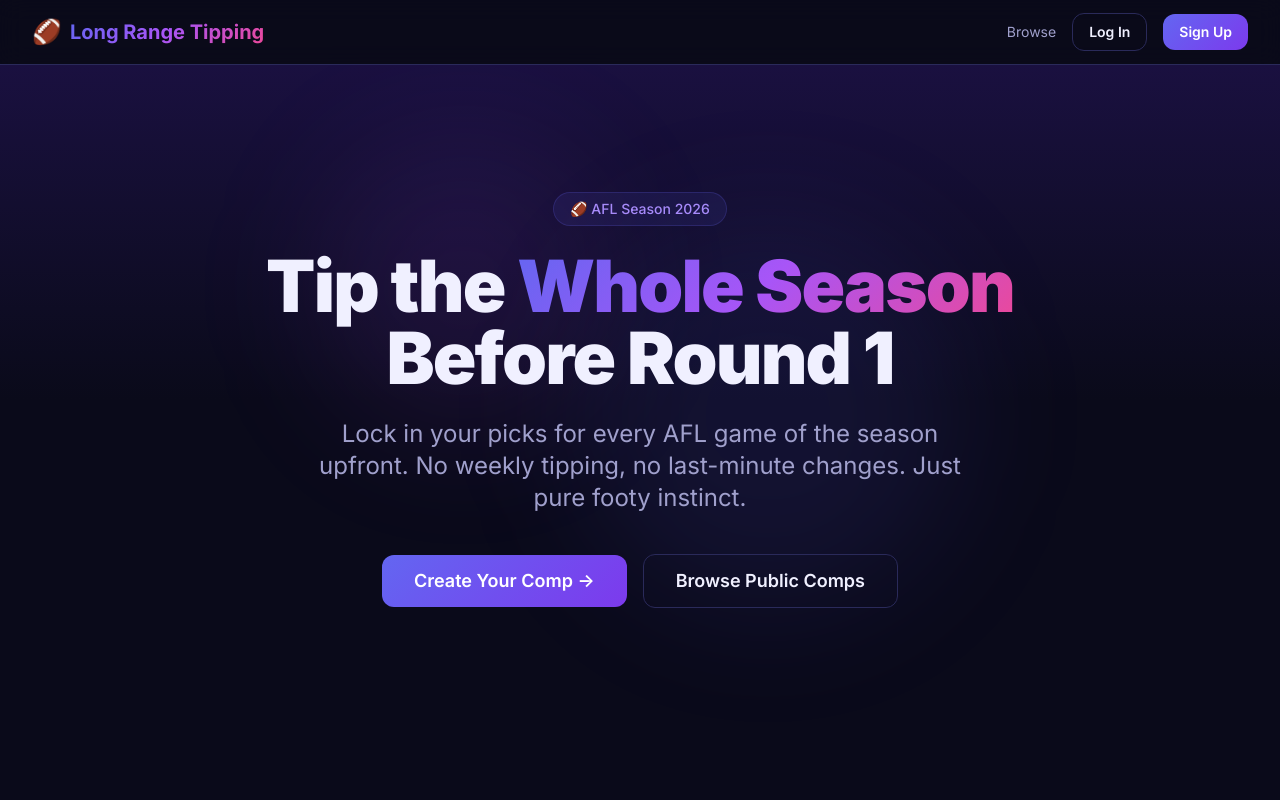
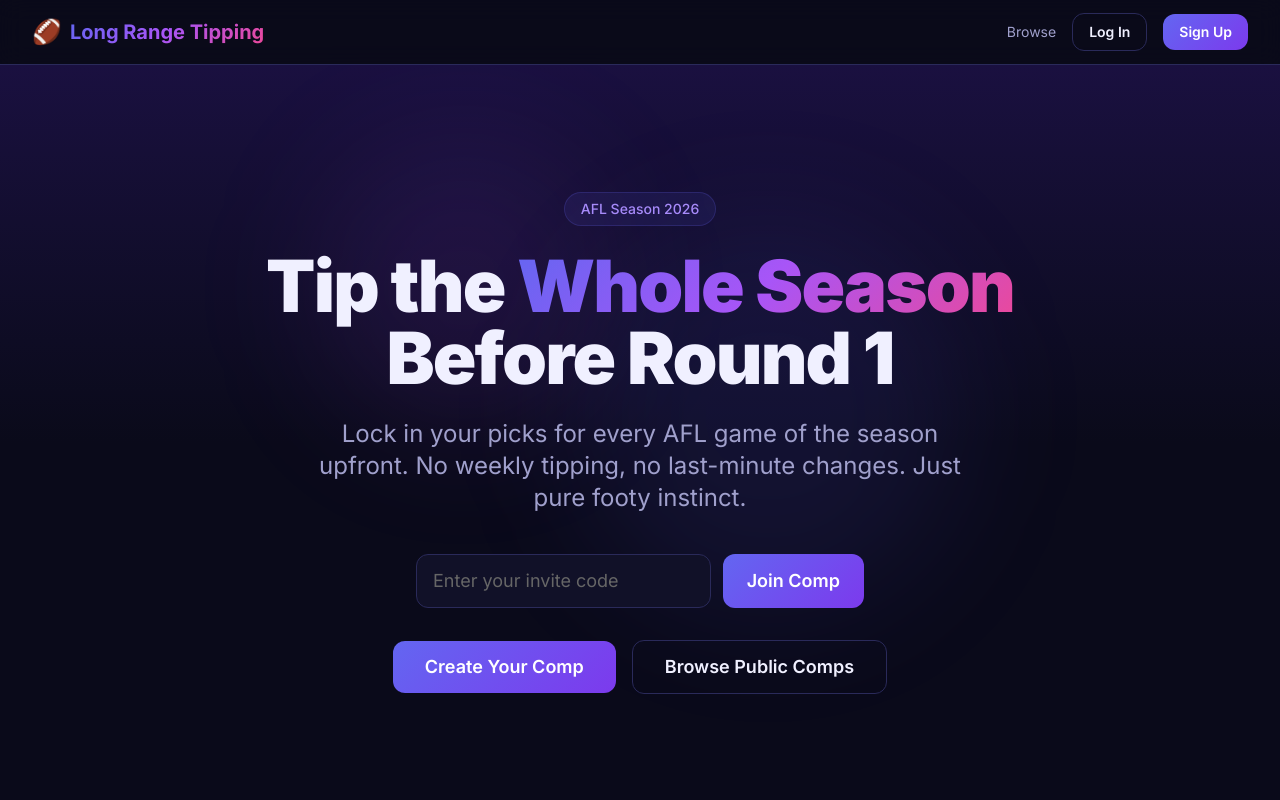
Before and after one commit to LuckDragonAsgard/longrangetipping, a Next.js app: page / in a window 1280 px wide. Shown: the top 800 px of the page. Built offline with nearby package versions, Linux system fonts and the light colour scheme; no server answers.

Commit message:
Update page.tsx
Add invite code form, fix GALLI26 placeholder, add use client

```diff
--- a/src/app/page.tsx
+++ b/src/app/page.tsx
@@ -1,4 +1,37 @@
+'use client';
+
+import { useState, useEffect } from 'react';
+import { useRouter } from 'next/navigation';
+import { useApp } from '@/lib/store';
+
 export default function Home() {
+  const { user, comps, loading } = useApp();
+  const router = useRouter();
+  const [code, setCode] = useState('');
+
+  // Auto-redirect logged-in users with comps to their first comp
+  useEffect(() => {
+    if (!loading && user && comps.length > 0) {
+      router.push(`/comp/${comps[0].invite_code}`);
+    }
+  }, [loading, user, comps, router]);
+
+  function handleJoin(e: React.FormEvent) {
+    e.preventDefault();
+    if (code.trim()) {
+      router.push(`/comp/${code.trim().toUpperCase()}`);
+    }
+  }
+
+  // Show loading state while checking auth
+  if (loading) {
+    return (
+      <div className="min-h-screen flex items-center justify-center">
+        <div className="animate-spin rounded-full h-8 w-8 border-t-2 border-b-2 border-[#6366f1]"></div>
+      </div>
+    );
+  }
+
   return (
     <div>
       {/* Hero Section */}
@@ -11,7 +44,7 @@
         <div className="relative max-w-7xl mx-auto px-4 py-24 sm:py-32 text-center">
           <div className="animate-fade-in">
             <span className="inline-block px-4 py-1.5 rounded-full text-sm font-medium bg-[#6366f1]/10 text-[#a78bfa] border border-[#6366f1]/20 mb-6">
-              🏈 AFL Season 2026
+              AFL Season 2026
             </span>
             <h1 className="text-5xl sm:text-7xl font-black tracking-tight mb-6">
               Tip the <span className="gradient-text">Whole Season</span>
@@ -21,9 +54,29 @@
               Lock in your picks for every AFL game of the season upfront.
               No weekly tipping, no last-minute changes. Just pure footy instinct.
             </p>
+
+            {/* Invite Code Form */}
+            <form onSubmit={handleJoin} className="max-w-md mx-auto mb-8">
+              <div className="flex gap-3">
+                <input
+                  type="text"
+                  value={code}
+                  onChange={(e) => setCode(e.target.value)}
+                  placeholder="Enter your invite code"
+                  className="flex-1 px-4 py-3 rounded-xl bg-[#111128] border border-[#2a2a5a] text-white placeholder-[#666] focus:outline-none focus:border-[#6366f1] text-lg"
+                />
+                <button
+                  type="submit"
+                  className="btn-primary text-lg !py-3 !px-6 whitespace-nowrap"
+                >
+                  Join Comp
+                </button>
+              </div>
+            </form>
+
             <div className="flex items-center justify-center gap-4 flex-wrap">
               <a href="/signup" className="btn-primary text-lg !py-3 !px-8">
-                Create Your Comp →
+                Create Your Comp
               </a>
               <a href="/browse" className="btn-secondary text-lg !py-3 !px-8">
                 Browse Public Comps
@@ -40,9 +93,9 @@
         </h2>
         <div className="grid md:grid-cols-3 gap-8">
           {[
-            { icon: '📋', title: 'Create or Join a Comp', desc: 'Set up a comp and share the invite link with your mates, family, or workmates. Or browse public comps to join.' },
-            { icon: '🏈', title: 'Tip Every Game', desc: 'Before the season kicks off, tip the winner of every single match. All 198 games, locked in from day one.' },
-            { icon: '🏆', title: 'Watch the Leaderboard', desc: 'Results update automatically after every round. Watch the ladder shift as the season unfolds. No effort required.' },
+            { icon: '\u{1F4CB}', title: 'Create or Join a Comp', desc: 'Set up a comp and share the invite link with your mates, family, or workmates. Or browse public comps to join.' },
+            { icon: '\u{1F3C8}', title: 'Tip Every Game', desc: 'Before the season kicks off, tip the winner of every single match. All 198 games, locked in from day one.' },
+            { icon: '\u{1F3C6}', title: 'Watch the Leaderboard', desc: 'Results update automatically after every round. Watch the ladder shift as the season unfolds. No effort required.' },
           ].map((step, i) => (
             <div key={i} className="bg-[#111128] border border-[#2a2a5a] rounded-2xl p-8 card-hover text-center" style={{ animationDelay: `${i * 0.15}s` }}>
               <div className="text-5xl mb-4">{step.icon}</div>
@@ -61,14 +114,14 @@
           </h2>
           <div className="grid sm:grid-cols-2 lg:grid-cols-4 gap-6">
             {[
-              { icon: '⚡', title: 'Auto Results', desc: 'Scores update automatically after each game. Zero manual work.' },
-              { icon: '🔒', title: 'Tips Locked In', desc: 'No changing your mind mid-season. Commit to your tips and own them.' },
-              { icon: '👥', title: 'Public & Private', desc: 'Run a comp with your mates or open it up for anyone to join.' },
-              { icon: '📊', title: 'Live Leaderboard', desc: 'Rankings update in real-time. Track accuracy, streaks, and more.' },
-              { icon: '🎯', title: 'Full Season View', desc: 'See every round, every game, every tip at a glance.' },
-              { icon: '📱', title: 'Mobile Ready', desc: 'Tip from your phone, tablet, or laptop. Works everywhere.' },
-              { icon: '🆓', title: 'Completely Free', desc: 'No subscriptions, no ads, no catch. Just footy tipping.' },
-              { icon: '🏈', title: 'AFL Focused', desc: 'Built specifically for AFL. Every team, every round, every venue.' },
+              { icon: '\u26A1', title: 'Auto Results', desc: 'Scores update automatically after each game. Zero manual work.' },
+              { icon: '\u{1F512}', title: 'Tips Locked In', desc: 'No changing your mind mid-season. Commit to your tips and own them.' },
+              { icon: '\u{1F465}', title: 'Public & Private', desc: 'Run a comp with your mates or open it up for anyone to join.' },
+              { icon: '\u{1F4CA}', title: 'Live Leaderboard', desc: 'Rankings update in real-time. Track accuracy, streaks, and more.' },
+              { icon: '\u{1F3AF}', title: 'Full Season View', desc: 'See every round, every game, every tip at a glance.' },
+              { icon: '\u{1F4F1}', title: 'Mobile Ready', desc: 'Tip from your phone, tablet, or laptop. Works everywhere.' },
+              { icon: '\u{1F193}', title: 'Completely Free', desc: 'No subscriptions, no ads, no catch. Just footy tipping.' },
+              { icon: '\u{1F3C8}', title: 'AFL Focused', desc: 'Built specifically for AFL. Every team, every round, every venue.' },
             ].map((f, i) => (
               <div key={i} className="bg-[#1a1a3e]/50 border border-[#2a2a5a] rounded-xl p-6 card-hover">
                 <div className="text-3xl mb-3">{f.icon}</div>
@@ -89,7 +142,7 @@
           The 2026 AFL season is coming. Get your comp set up and start tipping.
         </p>
         <a href="/signup" className="btn-primary text-xl !py-4 !px-10">
-          Get Started Free →
+          Get Started Free
         </a>
       </section>
     </div>
```
